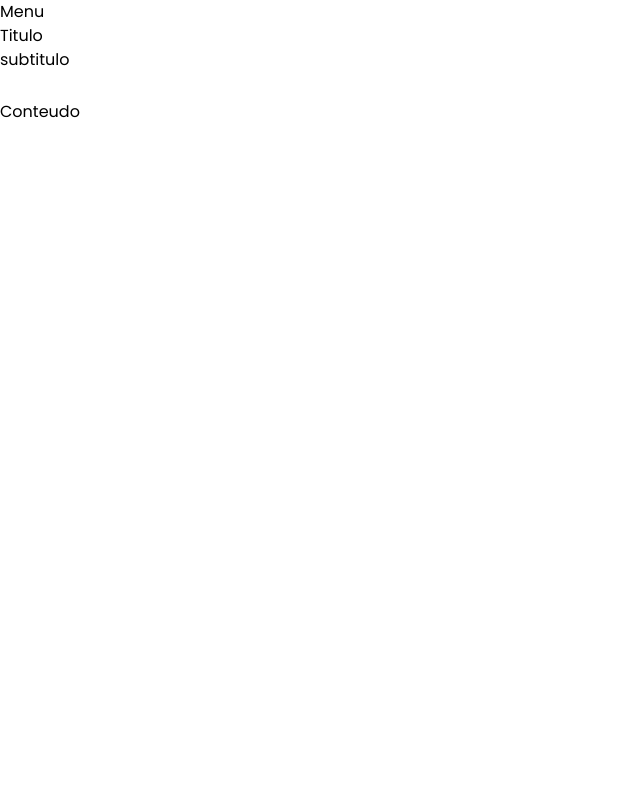
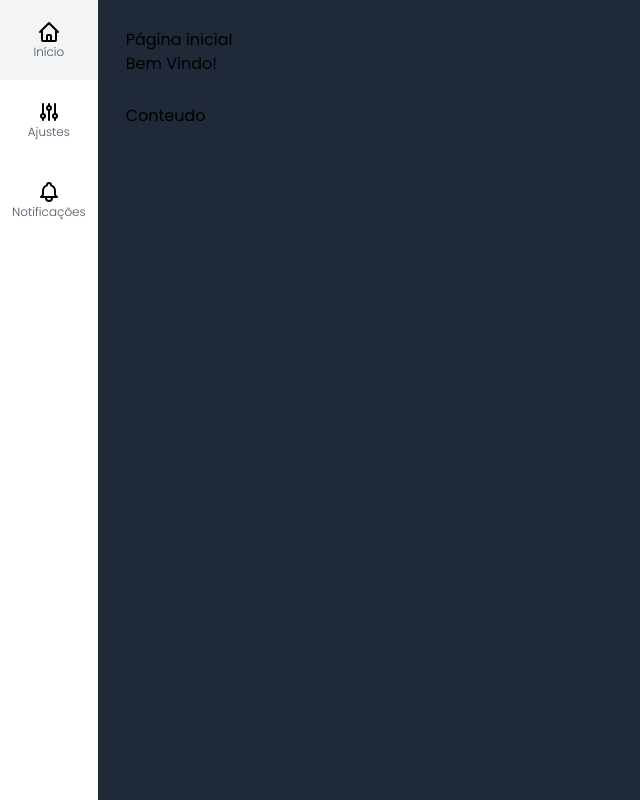
Before and after one commit to jmarc00s/next-admin-template, a Next.js app: page / in a window 1280 px wide. Shown: the whole page, without its empty margins (0-640 px from the left). Built offline with nearby package versions, Linux system fonts and the light colour scheme.

Commit message:
Criando menus e componentes das páginas principais

```diff
--- /dev/null
+++ b/src/components/icons/index.tsx
@@ -0,0 +1,52 @@
+//Heroicons.com
+
+export const IconHome = (
+  <svg
+    xmlns="http://www.w3.org/2000/svg"
+    className="h-6 w-6"
+    fill="none"
+    viewBox="0 0 24 24"
+    stroke="currentColor"
+  >
+    <path
+      strokeLinecap="round"
+      strokeLinejoin="round"
+      strokeWidth={2}
+      d="M3 12l2-2m0 0l7-7 7 7M5 10v10a1 1 0 001 1h3m10-11l2 2m-2-2v10a1 1 0 01-1 1h-3m-6 0a1 1 0 001-1v-4a1 1 0 011-1h2a1 1 0 011 1v4a1 1 0 001 1m-6 0h6"
+    />
+  </svg>
+);
+
+export const IconSettings = (
+  <svg
+    xmlns="http://www.w3.org/2000/svg"
+    className="h-6 w-6"
+    fill="none"
+    viewBox="0 0 24 24"
+    stroke="currentColor"
+  >
+    <path
+      strokeLinecap="round"
+      strokeLinejoin="round"
+      strokeWidth={2}
+      d="M12 6V4m0 2a2 2 0 100 4m0-4a2 2 0 110 4m-6 8a2 2 0 100-4m0 4a2 2 0 110-4m0 4v2m0-6V4m6 6v10m6-2a2 2 0 100-4m0 4a2 2 0 110-4m0 4v2m0-6V4"
+    />
+  </svg>
+);
+
+export const IconBell = (
+  <svg
+    xmlns="http://www.w3.org/2000/svg"
+    className="h-6 w-6"
+    fill="none"
+    viewBox="0 0 24 24"
+    stroke="currentColor"
+  >
+    <path
+      strokeLinecap="round"
+      strokeLinejoin="round"
+      strokeWidth={2}
+      d="M15 17h5l-1.405-1.405A2.032 2.032 0 0118 14.158V11a6.002 6.002 0 00-4-5.659V5a2 2 0 10-4 0v.341C7.67 6.165 6 8.388 6 11v3.159c0 .538-.214 1.055-.595 1.436L4 17h5m6 0v1a3 3 0 11-6 0v-1m6 0H9"
+    />
+  </svg>
+);
--- a/src/components/template/Layout.tsx
+++ b/src/components/template/Layout.tsx
@@ -1,7 +1,7 @@
 import React from "react";
 import Content from "./Content";
 import Header from "./Header";
-import Menu from "./Menu";
+import Menu from "./menu/Menu";
 
 interface LayoutProps {
   title: string;
@@ -11,11 +11,13 @@
 
 const Layout = ({ title, subTitle, children }: LayoutProps) => {
   return (
-    <div>
+    <main className="dark flex h-screen w-screen">
       <Menu />
-      <Header title={title} subTitle={subTitle} />
-      <Content>{children}</Content>
-    </div>
+      <div className="flex flex-col flex-1 bg-gray-300 p-7 dark:bg-gray-800">
+        <Header title={title} subTitle={subTitle} />
+        <Content>{children}</Content>
+      </div>
+    </main>
   );
 };
 
--- a/src/components/template/Menu.tsx
+++ /dev/null
@@ -1,13 +0,0 @@
-import React from "react";
-
-interface MenuProps {}
-
-const Menu = () => {
-  return (
-    <aside>
-      <h1>Menu</h1>
-    </aside>
-  );
-};
-
-export default Menu;
--- /dev/null
+++ b/src/components/template/menu/Menu.tsx
@@ -0,0 +1,19 @@
+import React from "react";
+import { IconBell, IconHome, IconSettings } from "../../icons";
+import MenuItem from "./MenuItem";
+
+interface MenuProps {}
+
+const Menu = () => {
+  return (
+    <aside>
+      <ul>
+        <MenuItem url="/" text="Início" icon={IconHome} />
+        <MenuItem url="/settings" text="Ajustes" icon={IconSettings} />
+        <MenuItem url="/news" text="Notificações" icon={IconBell} />
+      </ul>
+    </aside>
+  );
+};
+
+export default Menu;
--- /dev/null
+++ b/src/components/template/menu/MenuItem.tsx
@@ -0,0 +1,23 @@
+import React from "react";
+import Link from "next/link";
+
+interface MenuItemProps {
+  url: string;
+  text: string;
+  icon: any;
+}
+
+const MenuItem = ({ icon, url, text }: MenuItemProps) => {
+  return (
+    <li className="hover:bg-gray-100 ">
+      <Link href={url}>
+        <a className="flex flex-col justify-center items-center w-full h-20 px-3">
+          {icon}
+          <span className="text-xs font-light text-gray-600">{text}</span>
+        </a>
+      </Link>
+    </li>
+  );
+};
+
+export default MenuItem;
--- a/src/pages/index.tsx
+++ b/src/pages/index.tsx
@@ -3,7 +3,7 @@
 
 const Home: NextPage = () => {
   return (
-    <Layout title="Titulo" subTitle="subtitulo">
+    <Layout title="Página inicial" subTitle="Bem Vindo!">
       <h3>Conteudo</h3>
     </Layout>
   );
--- /dev/null
+++ b/src/pages/news.tsx
@@ -0,0 +1,12 @@
+import React from "react";
+import Layout from "../components/template/Layout";
+
+const News = () => {
+  return (
+    <Layout title="Notificações" subTitle="Aqui estarão as notificações">
+      <h3>Conteudo</h3>
+    </Layout>
+  );
+};
+
+export default News;
--- /dev/null
+++ b/src/pages/settings.tsx
@@ -0,0 +1,12 @@
+import React from "react";
+import Layout from "../components/template/Layout";
+
+const Settings = () => {
+  return (
+    <Layout title="Ajustes" subTitle="Aqui estarão os ajustes">
+      <h3>Conteudo</h3>
+    </Layout>
+  );
+};
+
+export default Settings;
--- a/tailwind.config.js
+++ b/tailwind.config.js
@@ -3,6 +3,7 @@
     "./src/pages/**/*.{js,ts,jsx,tsx}",
     "./src/components/**/*.{js,ts,jsx,tsx}",
   ],
+  darkMode: "class",
   theme: {
     extend: {},
   },
```
